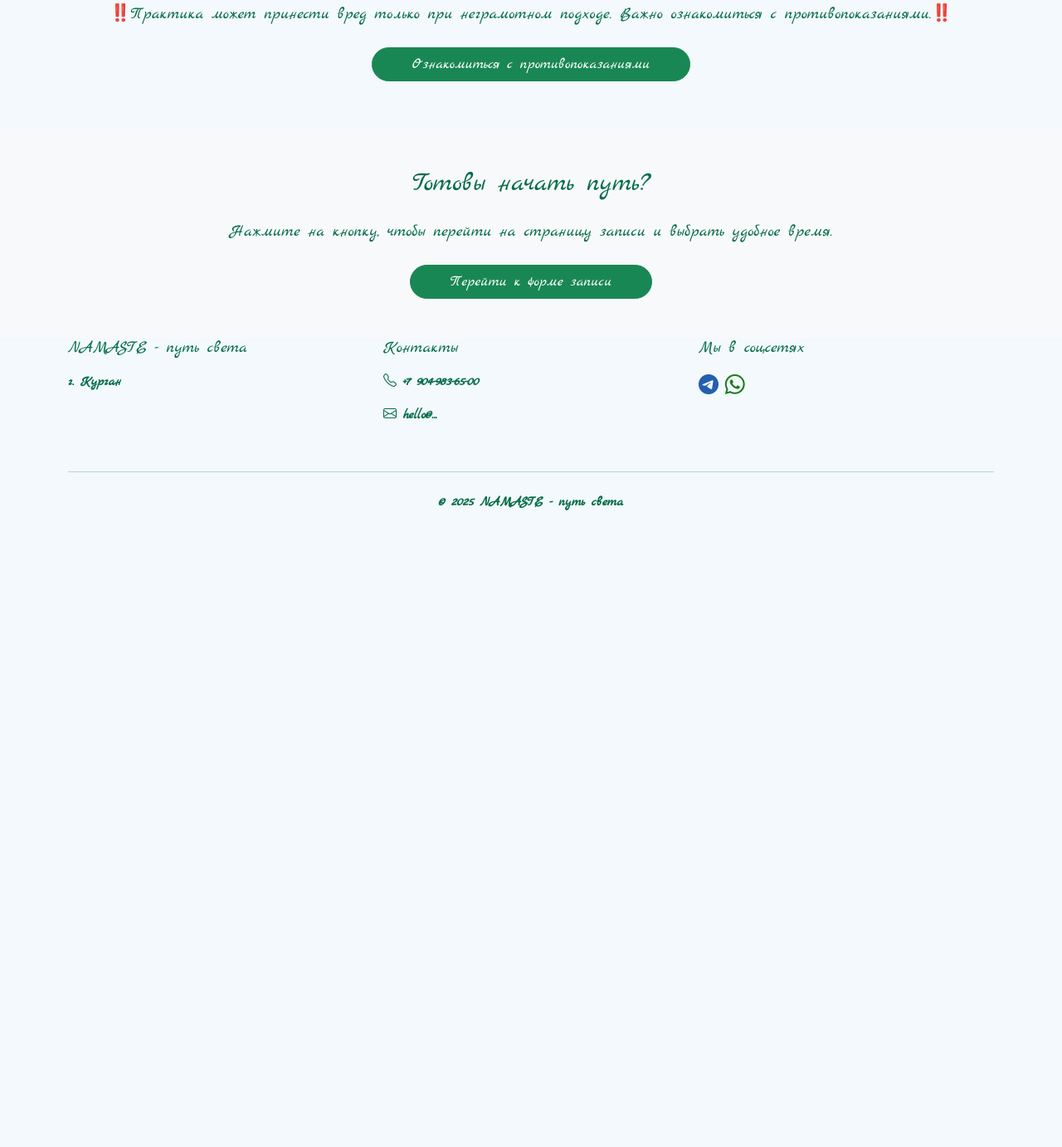
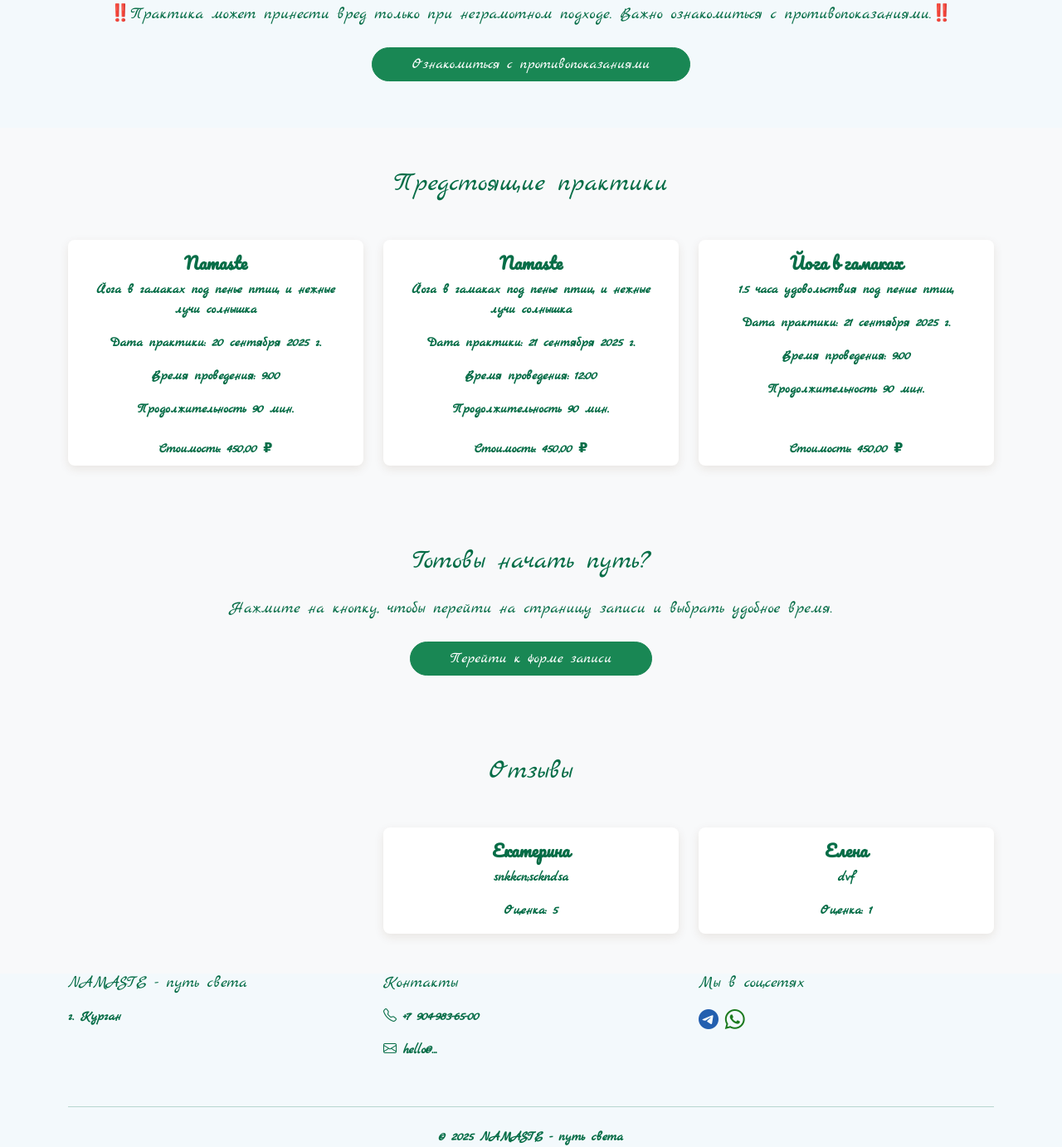
Before and after one commit to ekaterinagolovina0771/Namaste, a Django app: page / in a window 1280 px wide. Shown: the part 1659-3041 px from the top of the page at 83% size. Before the commit the page ends 2274 px from the top, so only its background shows below. Run offline with Django 5.2, Linux system fonts and the light colour scheme; data comes from the database, SQL or seed files in the repository.

Commit message:
Доработала шаблоны исходя из внесенных изменений в модели, проверила все маршруты

```diff
--- a/core/models.py
+++ b/core/models.py
@@ -10,7 +10,7 @@ class Application(models.Model):
         ("canceled", "Отмененная"),
         ( "reserve", "Резерв")
     )
-
+    view_count = models.IntegerField(default=0)
     name = models.CharField(max_length=100, verbose_name="Имя")
     phone = models.CharField(max_length=20, verbose_name="Телефон")
     comment = models.CharField(max_length=500, null=True, blank=True, verbose_name="Комментарий")
@@ -18,8 +18,6 @@ class Application(models.Model):
     date_created = models.DateTimeField(auto_now_add=True, null=True, blank=True, verbose_name="Дата создания")
     date_updated = models.DateTimeField(auto_now=True, null=True, blank=True, verbose_name="Дата обновления")
     coach = models.ForeignKey("Coach", on_delete=models.SET_NULL, null=True, verbose_name="Инструктор")
-    appointment_date = models.DateField(null=True, blank=True, verbose_name="Дата практики"
-    )
     schedules = models.ManyToManyField("Schedule", verbose_name="Практики",  default=None, related_name="applications")
 
     def __str__(self):
--- a/core/views.py
+++ b/core/views.py
@@ -207,7 +207,7 @@ class ReviewsListView(ListView):
 
 class SchedulesListView(ListView):
     model = Schedule
-    template_name = "schedule_list.html"
+    template_name = "schedules_list.html"
     context_object_name = "schedules"
     # Помещает объект с назваем page_obj в контекст шаблона
     paginate_by = 20
@@ -317,12 +317,6 @@ class ApplicationUpdateView(PermissionRequiredMixin, UpdateView):
 
 
 
-class SchedulesListView(LoginRequiredMixin, ListView):
-    model = Schedule
-    template_name = "schedules_list.html"
-
-
-
 class ScheduleCreateView(UserIsStuffPassedMixin, CreateView):
     form_class = ScheduleForm
     template_name = "schedule_class_form.html"
--- a/templates/application_class_form.html
+++ b/templates/application_class_form.html
@@ -19,7 +19,7 @@
                         {% for error in field.errors %}
                             <div class="alert alert-danger mt-1">{{ error }}</div>
                         {% endfor %}
-                            {% comment %} Если поле services то мы заходим в рендер чекбоксов услуг {% endcomment %}
+                            {% comment %} Если поле schedules то мы заходим в рендер чекбоксов практик {% endcomment %}
                             {% if field.name == 'schedules' %}
                             <div class="mb-3">
                                 <label class="form-label">{{ field.label }}</label>
--- a/templates/base.html
+++ b/templates/base.html
@@ -8,6 +8,7 @@
 <link rel="preconnect" href="https://fonts.googleapis.com">
 <link rel="preconnect" href="https://fonts.gstatic.com" crossorigin>
 <link href="https://fonts.googleapis.com/css2?family=Marck+Script&family=Pacifico&display=swap" rel="stylesheet">
+
 {% comment %} Подключаю 2мя ссылками BS5 и BS5 иконки {% endcomment %}
 <link href="https://cdn.jsdelivr.net/npm/bootstrap@5.3.3/dist/css/bootstrap.min.css" rel="stylesheet" integrity="sha384-QWTKZyjpPEjISv5WaRU9OFeRpok6YctnYmDr5pNlyT2bRjXh0JMhjY6hW+ALEwIH" crossorigin="anonymous">
 <link rel="stylesheet" href="https://cdn.jsdelivr.net/npm/bootstrap-icons@1.11.3/font/bootstrap-icons.css">
--- /dev/null
+++ b/templates/include_review_card.html
@@ -0,0 +1,10 @@
+{% load static %}
+<div class="col">
+  <div class="card h-100 text-center position-relative">
+    <div class="card-body">
+      <h5 class="card-title">{{ review.name }}</h5>
+      <p class="card-text">{{ review.text }}</p>
+      <p class="card-text"> Оценка: {{ review.rating }}</p>
+    </div>
+  </div>
+</div>
--- /dev/null
+++ b/templates/include_schedule_card.html
@@ -0,0 +1,25 @@
+{% load static %}
+<div class="col">
+  <div class="card h-100 text-center position-relative">
+    {% comment %} {% if service.is_popular %}
+      <span class="badge bg-warning position-absolute top-0 end-0">Хит</span>
+    {% endif %}
+    {% if service.image %}
+      <img src="{{ service.image.url }}"
+           class="card-img-top" alt="{{ service.name }}">
+    {% else %}
+      <img src="{% static 'images/default_service.webp' %}"
+           class="card-img-top" alt="{{ service.name }}">
+    {% endif %} {% endcomment %}
+    <div class="card-body">
+      <h5 class="card-title">{{ schedule.name }}</h5>
+      <p class="card-text">{{ schedule.description|truncatewords:12 }}</p>
+      <p class="card-text">Дата практики: {{ schedule.date }}</p>
+      <p class="card-text">Время проведения: {{ schedule.start_time }}</p>
+      <p class="card-text">Продолжительность {{ schedule.duration }} мин.</p>
+    </div>
+    <div class="card-footer">
+      <span class="fw-bold">Стоимость: {{ schedule.price }} ₽</span>
+    </div>
+  </div>
+</div>
--- a/templates/landing.html
+++ b/templates/landing.html
@@ -85,6 +85,22 @@
     </div>
 </section>
 
+{# Секция "Практики" #}
+<section id="schedules" class="py-5 bg-light">
+    <div class="container">
+        <h2 class="text-center mb-5">Предстоящие практики</h2>
+        <div class="row row-cols-1 row-cols-md-3 g-4">
+            {% for schedule in schedules %}
+                {% include 'include_schedule_card.html' %}
+            {% empty %}
+                <div class="col-12">
+                    <p class="text-center text-muted">Назначенных практик нет.</p>
+                </div>
+            {% endfor %}
+        </div>
+    </div>
+</section>
+
 {# Секция "Записаться" (теперь просто ссылка) #}
 <section id="get-application" class="py-5 bg-light text-center">
     <div class="container">
@@ -96,6 +112,20 @@
     </div>
 </section>
 
+{# Секция "Отзывы" #}
+<section id="reviews" class="py-5 bg-light">
+    <div class="container">
+        <h2 class="text-center mb-5">Отзывы</h2>
+        <div class="row row-cols-1 row-cols-md-3 g-4">
+            {% for review in reviews %}
+                {% if review.status == 'published' %}
+                    {% include 'include_review_card.html' %}
+                {% endif %}
+            {% endfor %}
+        </div>
+    </div>
+</section>
+
 
 
 {% endblock content %}
```
Also changed, not shown: core/forms.py (+7 -10 lines), templates/application_detail.html (+11 -7 lines), templates/include_application_card.html (+3 -5 lines), templates/include_coach_card.html (added, +22 -0 lines), templates/schedules_list.html (renamed from templates/schedule_list.html, +5 -7 lines), coaches/irina.JPG (added), core/migrations/0021_schedule_coach.py (added), core/migrations/0022_alter_coach_schedules.py (added), core/migrations/0023_remove_schedule_coach_alter_coach_schedules.py (added), core/migrations/0024_remove_application_appointment_date_and_more.py (added), db.sqlite3, static/images/irina.JPG (added).
